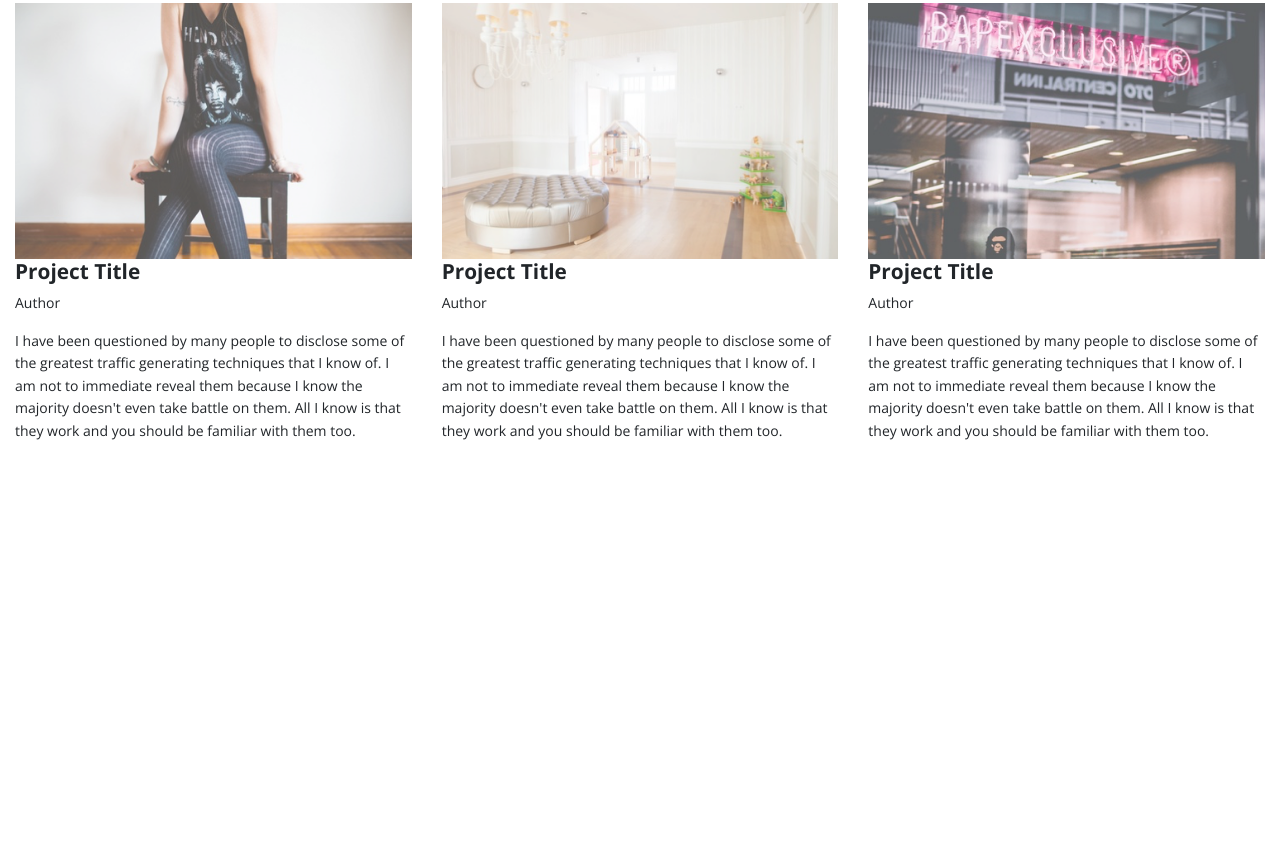
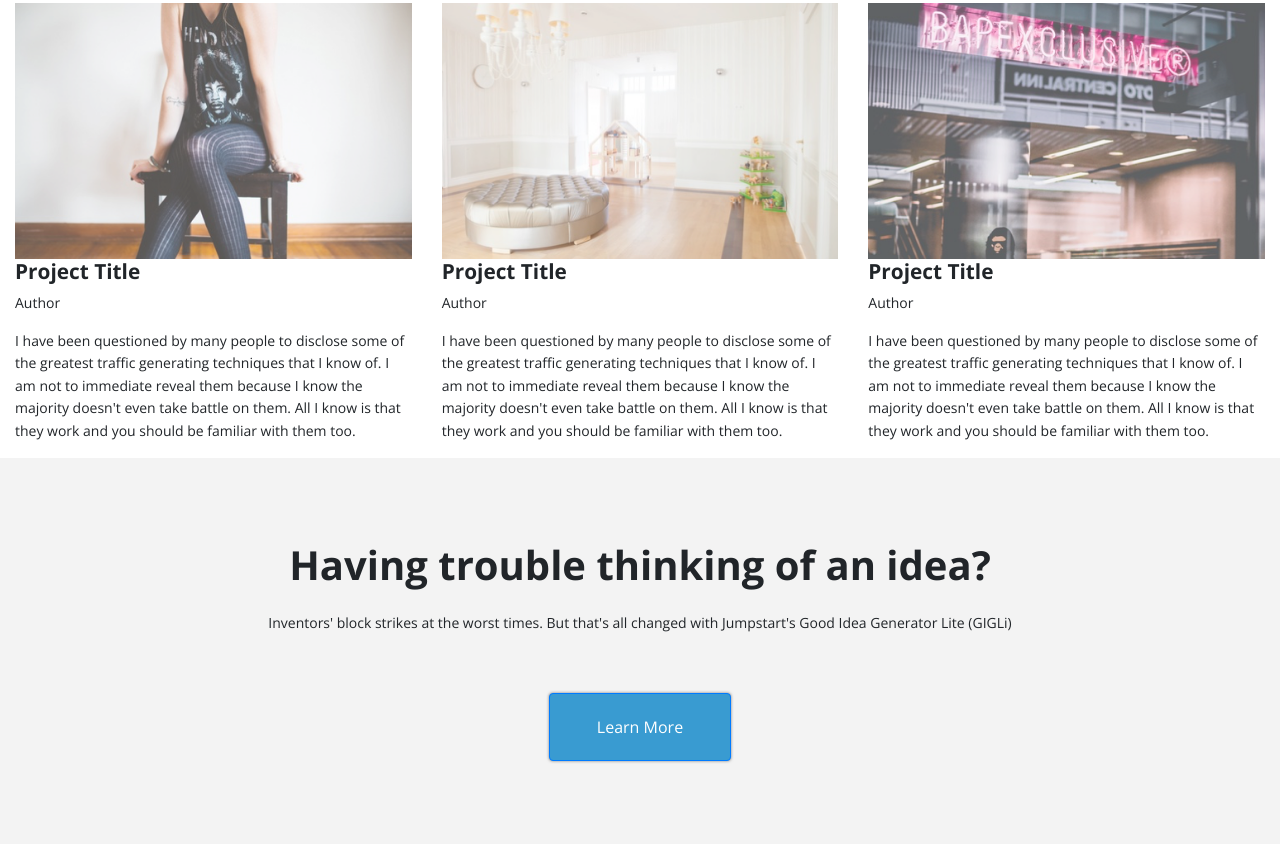
Before and after one commit to jenoble20/Jumpstart, a plain HTML site: page index.html in a window 1280 px wide. Shown: the part 1479-2323 px from the top of the page. Before the commit the page ends 1937 px from the top, so only its background shows below. Drawn offline with nearby package versions, Linux system fonts and the light colour scheme.

Commit message:
Finishes overall structure of the page for larger screens.

```diff
--- a/Resources/CSS/style.css
+++ b/Resources/CSS/style.css
@@ -1,16 +1,28 @@
 
-
+body{
+  font-family: "Open Sans";
+  font-size: 14px;
+}
 
 .active{
   color: #399bd1;
 }
 
+.btn-primary{
+  width: 11.4rem;
+  margin: 2.8rem 0 11.85rem 0;
+  padding: 1.3rem;
+  box-shadow: 0 0 3px rgba(0,0,0,0.5);
+  background-color: #399bd1;
+  transition: box-shadow 0.5s ease;
+}
 
-/** HEADER/NAV SECTION **/
+.btn-primary:hover{
+  box-shadow: 0 0 12px rgba(0,0,0,0.9);
+}
 
-body{
-  font-family: "Open Sans";
-  font-size: 14px;
+.btn-primary:active{
+  box-shadow: 0 0 0 rgba(0,0,0,0.5);
 }
 
 
@@ -61,23 +73,6 @@ nav a{
                  1px 1px 0 #000;
 }
 
-.btn-primary{
-  width: 11.4rem;
-  margin: 2.8rem 0 11.85rem 0;
-  padding: 1.3rem;
-  box-shadow: 0 0 3px rgba(0,0,0,0.5);
-  background-color: #399bd1;
-  transition: box-shadow 0.5s ease;
-}
-
-.btn-primary:hover{
-  box-shadow: 0 0 12px rgba(0,0,0,0.9);
-}
-
-.btn-primary:active{
-  box-shadow: 0 0 0 rgba(0,0,0,0.5);
-}
-
 
 
 /** MAIN SECTION **/
@@ -105,3 +100,33 @@ nav a{
   font-size: 1.3rem;
   font-weight: bold;
 }
+
+
+
+/** HAVING TROUBLE SECTION **/
+
+#trouble{
+  background-color: #f3f3f3;
+}
+
+#trouble{
+  display: flex;
+  flex-direction: column;
+  justify-content: center;
+  align-items: center;
+}
+
+#content{
+  width: 47rem;
+  text-align: center;
+}
+
+#content h2{
+  font-size: 2.5rem;
+  font-weight: bold;
+  margin: 5.2rem 0 1.4rem 0;
+}
+
+#content .btn-primary{
+  margin-bottom: 5.2rem;
+}
--- a/index.html
+++ b/index.html
@@ -20,7 +20,7 @@
           <li><a class="nav-link" href="#">Start a Project</a></li>
           <li><a class="nav-link" href="#">About us</a></li>
         </ul>
-        <img src="Resources/Images/logo.png">
+        <img src="Resources/Images/logo.png" alt="Company logo">
       </div>
     </nav>
 
@@ -45,7 +45,7 @@
       <div class="row">
         <div class="image col-lg-6 col=sm-12">
           <div class="image-container">
-            <img src="Resources/Images/featured-project.png">
+            <img src="Resources/Images/featured-project.png" alt="A small red house with snow-capped mountains in the background">
           </div>
         </div>
         <div class="col-lg-3 col-sm-6">
@@ -93,7 +93,7 @@
     <div class="row">
       <div class="col-lg-4 col-sm-12">
         <div class="image-container">
-          <img src="Resources/Images/project1.png">
+          <img src="Resources/Images/project1.png" alt="A person sitting on a chair">
         </div>
         <h3 class="section-title">Project Title</h3>
         <p class="author">Author</p>
@@ -107,7 +107,7 @@
       </div>
       <div class="col-lg-4 col-sm-12">
         <div class="image-container">
-          <img src="Resources/Images/project2.png">
+          <img src="Resources/Images/project2.png" alt="A room with white walls and light wood floor">
         </div>
         <h3 class="section-title">Project Title</h3>
         <p class="author">Author</p>
@@ -121,7 +121,7 @@
       </div>
       <div class="col-lg-4 col-sm-12">
         <div class="image-container">
-          <img src="Resources/Images/project3.png">
+          <img src="Resources/Images/project3.png" alt="A window with a neon sign that says Bare Exclusive">
         </div>
         <h3 class="section-title">Project Title</h3>
         <p class="author">Author</p>
@@ -136,6 +136,16 @@
     </div>
   </div>
 
+  <div id="trouble">
+    <div id="content">
+      <h2>Having trouble thinking of an idea?</h2>
+      <p>Inventors' block strikes at the worst times.
+         But that's all changed with Jumpstart's Good Idea Generator Lite (GIGLi)
+      </p>
+      <a class="btn btn-primary btn-large" href="#">Learn More</a>
+    </div>
+  </div>
+
     <!--Included Javascript - Bootstrap, jQuery, Slick, Custom script-->
     <script src="https://ajax.googleapis.com/ajax/libs/jquery/3.3.1/jquery.min.js"></script>
     <script type="text/javascript" src="Resources/JS/slick-1.8.1/slick/slick.min.js"></script>
```
